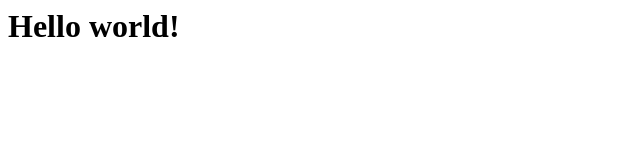
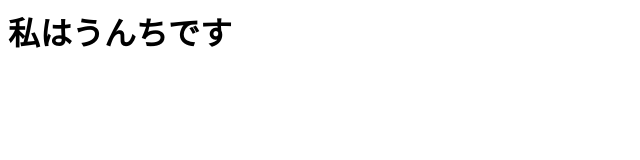
Before and after one commit to Yukizava/yukizavapage, a plain HTML site: page index.html in a window 1280 px wide. Shown: the whole page, without its empty margins (0-640 px from the left). Drawn offline with Linux system fonts and the light colour scheme.

Commit message:
Update index.html

```diff
--- a/index.html
+++ b/index.html
@@ -1 +1 @@
-<h1>Hello world!</h1>
+<h1>私はうんちです</h1>
```
